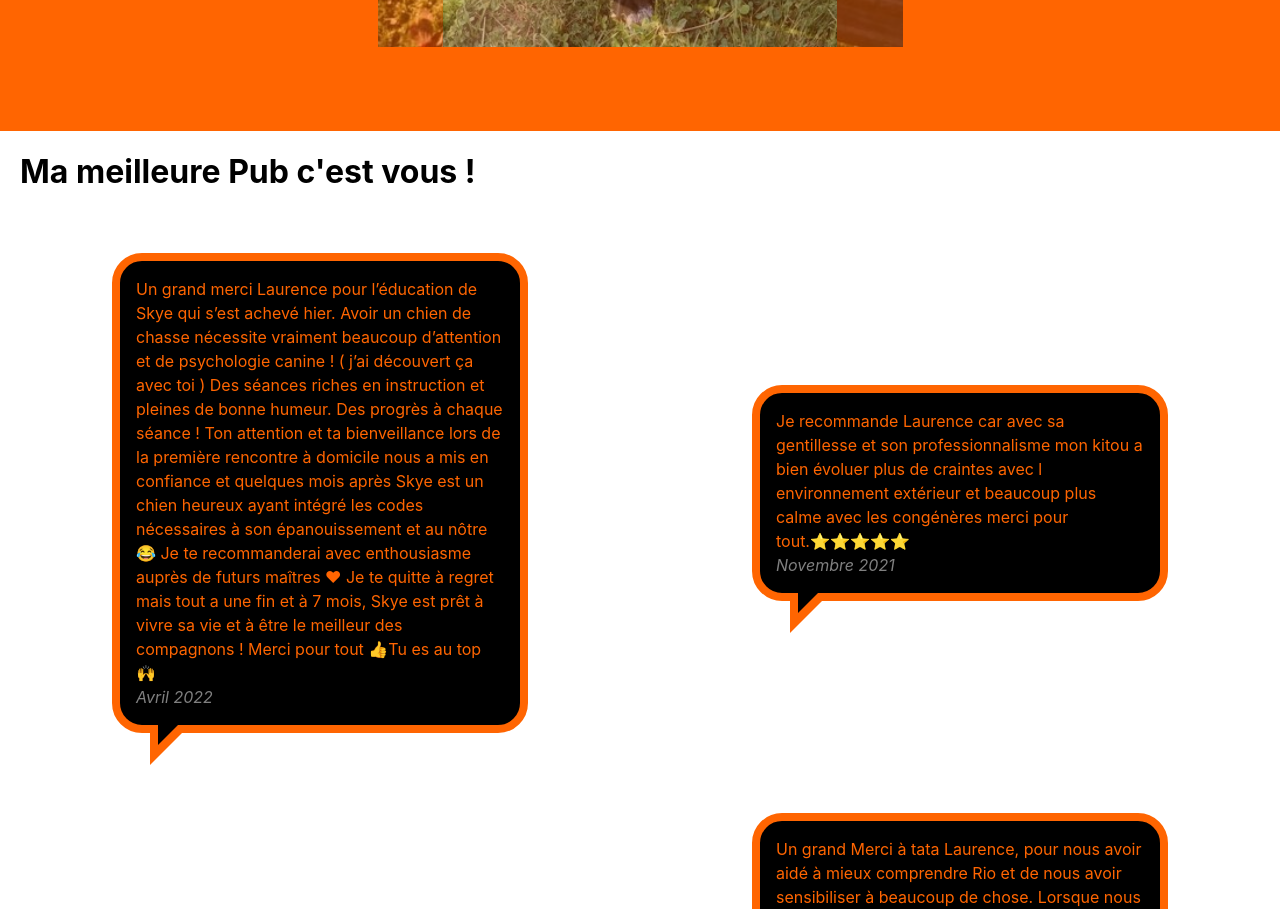
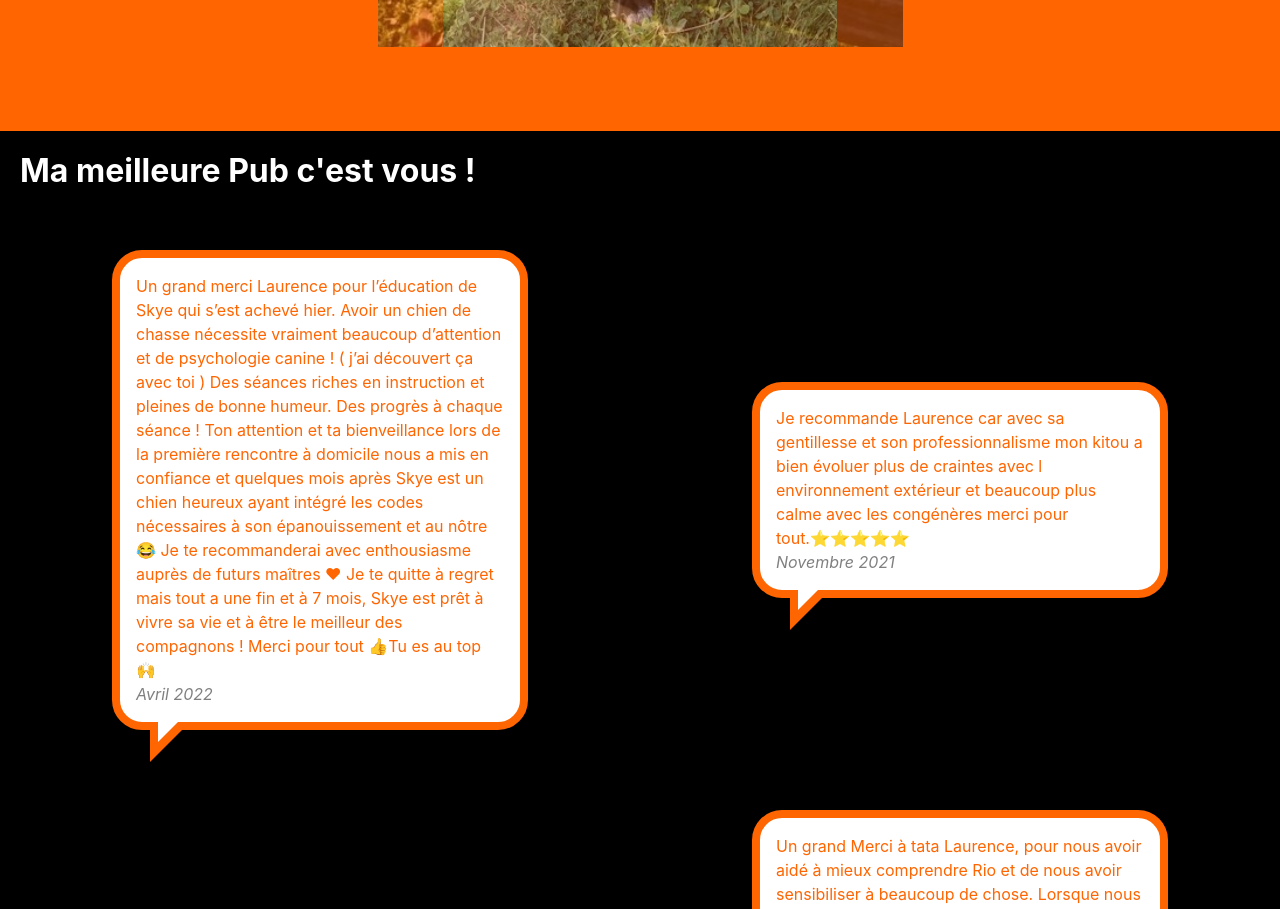
Before and after one commit to melaniemdm/intelligence_canine, a React (Create React App) app: page / in a window 1280 px wide. Shown: the part 3060-3969 px from the top of the page. Built offline with nearby package versions, Linux system fonts and the light colour scheme.

Commit message:
fix(js & css) color avis background

```diff
--- a/src/components/Avis/index.js
+++ b/src/components/Avis/index.js
@@ -7,7 +7,7 @@ function Avis() {
   const client = avisClient;
   return (
    <div>
-        <h1>Ma meilleure Pub c'est vous !</h1>
+        <h1 className="titleAvis">Ma meilleure Pub c'est vous !</h1>
        <div className="containerAvis">
       {client.map((avis, index) => (
         <div
--- a/src/components/Avis/style.scss
+++ b/src/components/Avis/style.scss
@@ -6,13 +6,18 @@
     align-items: center;
     flex-wrap: wrap;
     justify-content:space-around;
-
+   background-color:black;
 }
 .date{
     font-style: italic;
     color:grey;
 }
-
+  .titleAvis{
+    color:white;
+    background-color:black;
+    padding:20px;
+    margin: 0;
+  }
   /* CSS talk bubble */
   .talk-bubble {
       margin: 40px;
@@ -20,7 +25,7 @@
     position: relative;
       width: 400px;
       height: auto;
-      background-color: black;
+      background-color: white;
   }
   .border{
     border: 8px solid $colorOrange2;
@@ -29,8 +34,7 @@
     border-radius: 30px;
       -webkit-border-radius: 30px;
       -moz-border-radius: 30px;
-
-  }
+    }
 
 
   /*Right triangle, placed bottom left side slightly in*/
@@ -56,7 +60,7 @@
     top: auto;
       bottom: -20px;
       border: 12px solid;
-      border-color: black transparent transparent black;
+      border-color: white transparent transparent white;
   }
 
 
```
